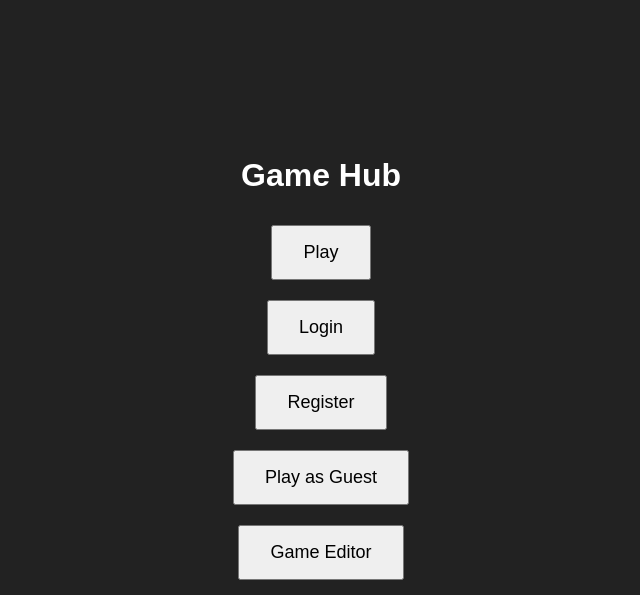
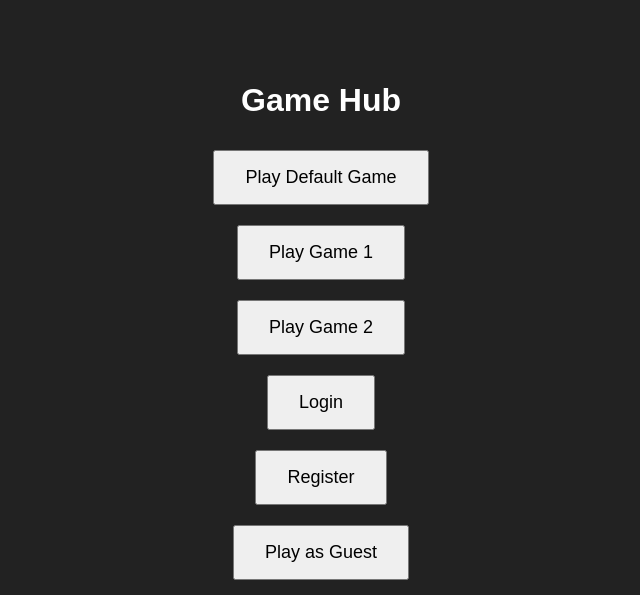
Before and after one commit to InfiniteMagazine228/my-html-game, a Flask app: page / in a window 1280 px wide. Shown: the top 595 px of the page, without its empty margins (319-959 px from the left). Run offline with Flask 3, Linux system fonts and the light colour scheme.

Commit message:
Update index.html

```diff
--- a/templates/index.html
+++ b/templates/index.html
@@ -8,13 +8,17 @@
     #menu, #loginForm, #registerForm, #editor, #gameCanvas, #gameList { display:none; }
     #menu { display:flex; flex-direction:column; align-items:center; justify-content:center; height:100vh; }
     button { margin:10px; padding:15px 30px; font-size:18px; cursor:pointer; }
+    #editorCanvas { border:1px solid #fff; background:#444; width:600px; height:400px; position:relative; }
+    .block { width:50px; height:50px; background:#0f0; position:absolute; cursor:move; }
     footer { position:fixed; bottom:10px; width:100%; text-align:center; color:#888; }
   </style>
 </head>
 <body>
 <div id="menu">
   <h1>Game Hub</h1>
-  <button onclick="startGame()">Play</button>
+  <button onclick="startGame('default')">Play Default Game</button>
+  <button onclick="startGame('game1')">Play Game 1</button>
+  <button onclick="startGame('game2')">Play Game 2</button>
   <button onclick="showLogin()">Login</button>
   <button onclick="showRegister()">Register</button>
   <button onclick="playGuest()">Play as Guest</button>
@@ -39,8 +43,9 @@
 </div>
 
 <div id="editor">
-  <h2>Game Editor</h2>
-  <textarea id="gameData" rows="10" cols="40" placeholder="JSON map data"></textarea><br>
+  <h2>Game Editor (kéo thả block)</h2>
+  <div id="editorCanvas"></div>
+  <button onclick="addBlock()">Thêm block</button>
   <button onclick="publishGame()">Đăng game</button>
   <button onclick="showMenu()">Back</button>
 </div>
@@ -57,10 +62,14 @@
 
 <script>
 function showMenu(){ hideAll(); document.getElementById("menu").style.display="flex"; }
-function startGame(){ hideAll(); document.getElementById("gameCanvas").style.display="block"; alert("Khởi động game mặc định!"); }
+function startGame(which){
+  hideAll();
+  document.getElementById("gameCanvas").style.display="block";
+  alert("Khởi động "+which+"!");
+}
 function showLogin(){ hideAll(); document.getElementById("loginForm").style.display="block"; }
 function showRegister(){ hideAll(); document.getElementById("registerForm").style.display="block"; }
-function playGuest(){ alert("Chơi với tư cách khách!"); startGame(); }
+function playGuest(){ alert("Chơi với tư cách khách!"); startGame("guest"); }
 function openEditor(){ hideAll(); document.getElementById("editor").style.display="block"; }
 function showGameList(){
   hideAll();
@@ -78,18 +87,33 @@ function doLogin(){
   const u=document.getElementById("loginUser").value;
   const p=document.getElementById("loginPass").value;
   fetch("/login",{method:"POST",headers:{"Content-Type":"application/json"},body:JSON.stringify({username:u,password:p})})
-    .then(r=>r.json()).then(d=>{ if(d.success){ alert("Đăng nhập thành công!"); startGame(); } else alert("Sai tài khoản/mật khẩu"); });
+    .then(r=>r.json()).then(d=>{ if(d.success){ alert("Đăng nhập thành công!"); startGame("default"); } else alert("Sai tài khoản/mật khẩu"); });
 }
 function doRegister(){
   const u=document.getElementById("regUser").value;
   const p=document.getElementById("regPass").value;
   fetch("/register",{method:"POST",headers:{"Content-Type":"application/json"},body:JSON.stringify({username:u,password:p})})
-    .then(r=>r.json()).then(d=>{ if(d.success){ alert("Đăng ký thành công!"); startGame(); } else alert("Tên đã tồn tại"); });
+    .then(r=>r.json()).then(d=>{ if(d.success){ alert("Đăng ký thành công!"); startGame("default"); } else alert("Tên đã tồn tại"); });
 }
 function publishGame(){
-  const data=document.getElementById("gameData").value;
+  const blocks=document.querySelectorAll(".block");
+  let data=[];
+  blocks.forEach(b=>{
+    data.push({x:b.offsetLeft,y:b.offsetTop});
+  });
   fetch("/publish",{method:"POST",headers:{"Content-Type":"application/json"},body:JSON.stringify({data:data})})
     .then(r=>r.json()).then(d=>{ if(d.success){ alert("Game đã đăng lên server!"); showMenu(); } else alert("Lỗi đăng game"); });
+}
+function addBlock(){
+  let canvas=document.getElementById("editorCanvas");
+  let block=document.createElement("div");
+  block.className="block";
+  block.style.left="10px"; block.style.top="10px";
+  block.draggable=true;
+  block.ondragstart=function(e){ e.dataTransfer.setData("text/plain",null); window.dragBlock=block; };
+  canvas.appendChild(block);
+  canvas.ondragover=function(e){ e.preventDefault(); };
+  canvas.ondrop=function(e){ e.preventDefault(); let rect=canvas.getBoundingClientRect(); window.dragBlock.style.left=(e.clientX-rect.left-25)+"px"; window.dragBlock.style.top=(e.clientY-rect.top-25)+"px"; };
 }
 function hideAll(){ ["menu","loginForm","registerForm","editor","gameCanvas","gameList"].forEach(id=>{ document.getElementById(id).style.display="none"; }); }
 showMenu();
```
